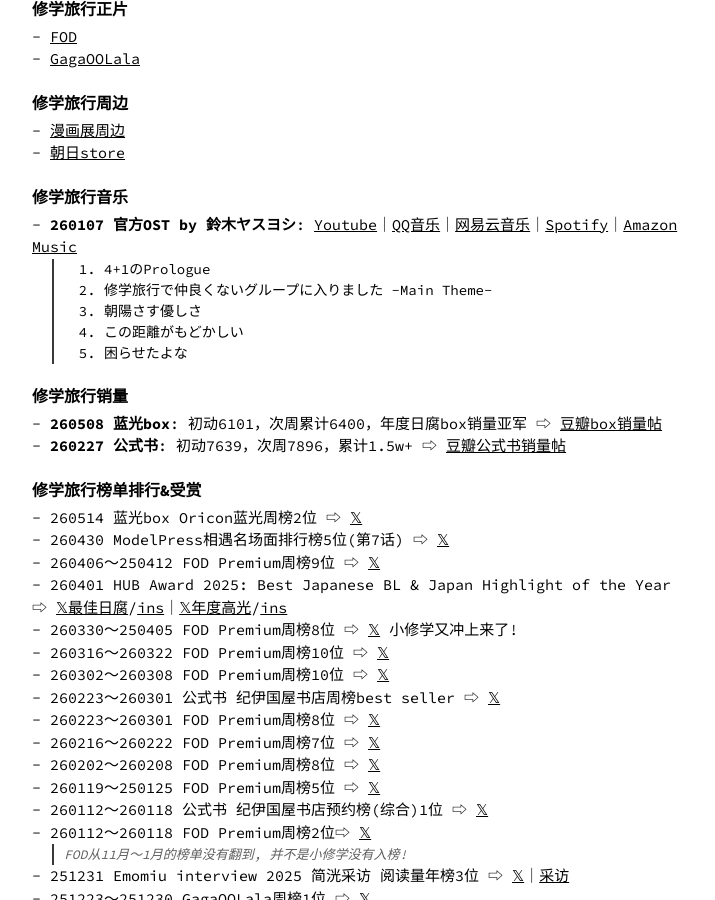
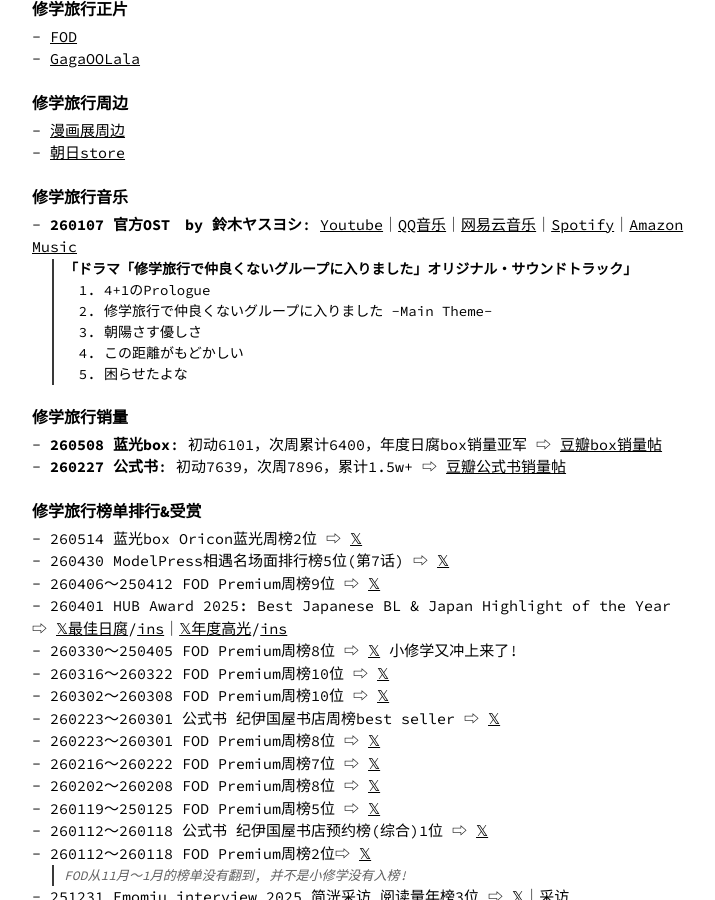
Before and after one commit to eri329/hidekou, a Jekyll site: the page built from drama.md, in a window 1280 px wide and 900 px high, scrolled down 620 px. Shown: the whole window, without its empty margins (278-993 px from the left). Built offline with Jekyll 4.4.1, drawn with Linux system fonts in a browser that asks for light colours; comment, search, counter and statistics services are not loaded.

```diff
--- a/drama.md
+++ b/drama.md
@@ -38,7 +38,8 @@ permalink: /drama/
 * [朝日store](https://shop.asahi.co.jp/category/ABC_SCHOOLTRIP/)
 
 ## 修学旅行音乐
-* **260107 官方OST by 鈴木ヤスヨシ**: [Youtube](https://www.youtube.com/playlist?list=OLAK5uy_kXrUKYr46VgYG8DZ8MMWoaiPdu3SExNCo)｜[QQ音乐](https://y.qq.com/n/ryqq_v2/albumDetail/81458595?ADTAG=h5_share_album)｜[网易云音乐](https://music.163.com/#/album?app_version=9.5.30&id=355877644&dlt=0846)｜[Spotify](https://open.spotify.com/album/0HgL3I1dWOc0v9VQdqPWTo)｜[Amazon Music](https://www.amazon.com/drama%E3%80%8CSchool-Trip-Joined-%E3%80%8Doriginal-soundtrack/dp/B0GC4ZTQ58)
+* **260107 官方OST　by 鈴木ヤスヨシ**: [Youtube](https://www.youtube.com/playlist?list=OLAK5uy_kXrUKYr46VgYG8DZ8MMWoaiPdu3SExNCo)｜[QQ音乐](https://y.qq.com/n/ryqq_v2/albumDetail/81458595?ADTAG=h5_share_album&redirecttag=mn.redirect.custom&mnst=1.69)｜[网易云音乐](https://music.163.com/#/album?app_version=9.5.30&id=355877644&dlt=0846)｜[Spotify](https://open.spotify.com/album/0HgL3I1dWOc0v9VQdqPWTo)｜[Amazon Music](https://www.amazon.com/drama%E3%80%8CSchool-Trip-Joined-%E3%80%8Doriginal-soundtrack/dp/B0GC4ZTQ58)
+> **「ドラマ「修学旅行で仲良くないグループに入りました」オリジナル・サウンドトラック」**
 > 1. 4+1のPrologue
 > 2. 修学旅行で仲良くないグループに入りました -Main Theme-
 > 3. 朝陽さす優しさ
```
